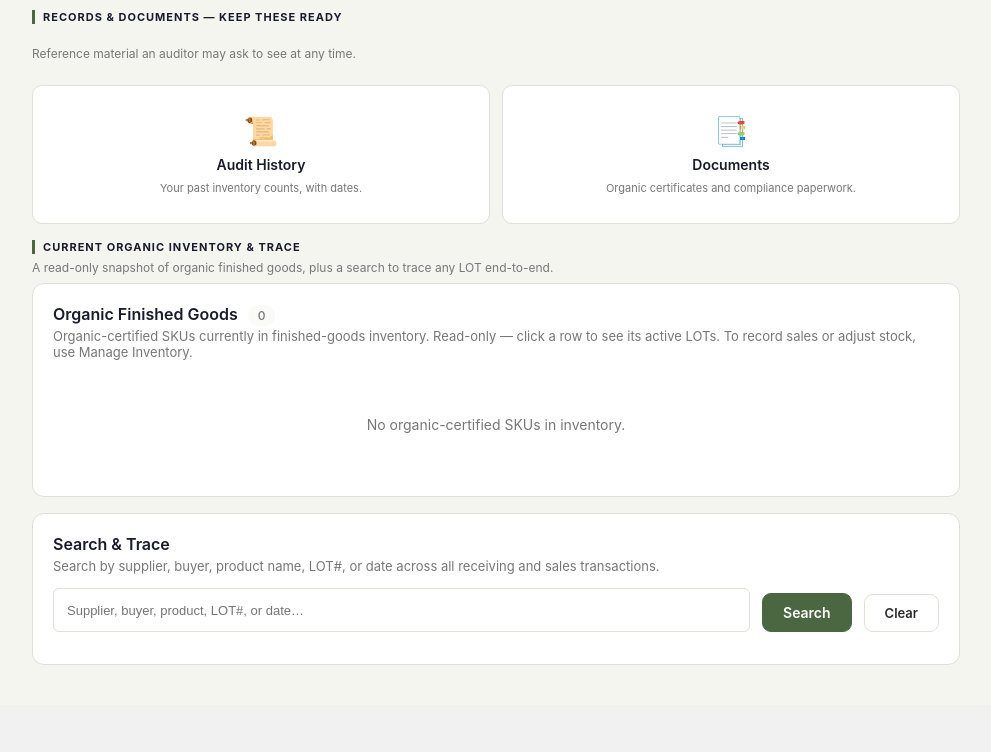
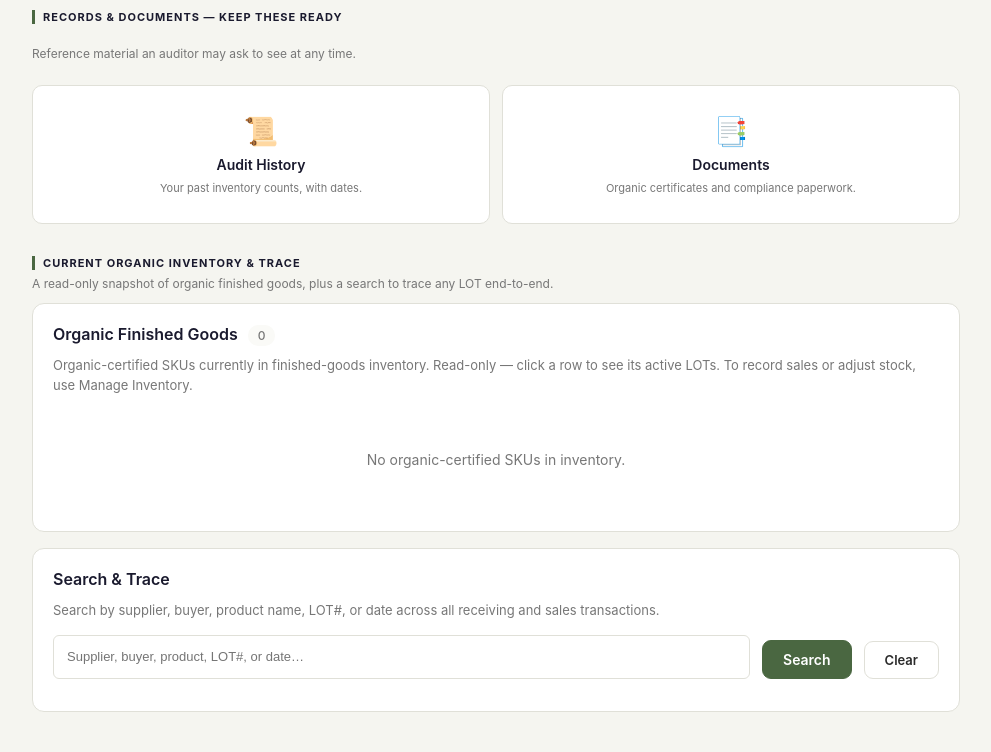
Before and after one commit to somabonebroth/soma-scheduler, a Flask app: page /organic-certification in a window 1280 px wide. Shown: the part 438-1190 px from the top of the page, without its empty margins (144-1135 px from the left). Before the commit the page ends 1103 px from the top, so only its background shows below. Run offline with Flask 3, Linux system fonts and the light colour scheme; the visitor is signed in with stand-in values (Sample User, id 1); data that the repository does not hold is empty.

Commit message:
style(organic-cert): fix spacing & type consistency in inventory/trace section
Match the new section to the page's existing rhythm:
- restore the standard 12px card-heading gap (was crammed to 4px — the main
  "crowded" feel)
- give the section label 32px top separation from the dashboard grid above,
  matching the gap between the two dashboard sections
- pin the FG-row SKU name to 14px (was inheriting the 16px body default,
  rendering larger than the 14px dash-btn labels)
- replace inline description styles with a shared .card-desc (13px, matching
  .oc-intro)

Co-Authored-By: Claude Opus 4.8 <noreply@anthropic.com>

```diff
--- a/templates/organic_certification.html
+++ b/templates/organic_certification.html
@@ -19,6 +19,11 @@
 .dash-btn .step { position: absolute; top: 8px; left: 8px; width: 22px; height: 22px; border-radius: 50%; background: var(--accent); color: #fff; font-size: 12px; font-weight: 700; display: flex; align-items: center; justify-content: center; line-height: 1; }
 .section-label { font-size: 11px; font-weight: 700; color: var(--dark); text-transform: uppercase; letter-spacing: 1px; margin-top: 16px; margin-bottom: 6px; border-left: 3px solid var(--accent); padding-left: 8px; }
 .section-note { font-size: 12px; color: var(--text-light); margin: 0 0 8px; }
+/* Separate the inventory/trace block from the dashboard grid above it, matching
+   the rhythm between the two dashboard sections. */
+.oc-trace-label { margin-top: 32px; }
+/* Card descriptions — same size/colour as .oc-intro for a consistent type scale. */
+.card-desc { font-size: 13px; line-height: 1.5; color: var(--text-light); margin: 0 0 14px; }
 .oc-intro { margin: 0 0 4px; font-size: 13px; color: var(--text-light); line-height: 1.5; }
 .oc-intro strong { color: var(--dark); }
 /* Page-local layout for the inventory + trace section (mirrored from organic.html
@@ -35,7 +40,7 @@
 /* Organic FG quick-view rows */
 .oc-fg-row { display: flex; align-items: center; gap: 12px; padding: 12px 4px; border-bottom: 1px solid var(--border); cursor: pointer; }
 .oc-fg-row:hover { background: #f5f7f0; }
-.oc-fg-row .oc-fg-name { flex: 1; min-width: 160px; font-weight: 600; color: var(--dark); }
+.oc-fg-row .oc-fg-name { flex: 1; min-width: 160px; font-size: 14px; font-weight: 600; color: var(--dark); }
 .oc-fg-row .oc-fg-sub { font-size: 11px; color: var(--text-light); font-weight: 400; margin-top: 3px; }
 .oc-fg-row .oc-fg-stock { font-size: 16px; font-weight: 700; min-width: 64px; text-align: right; }
 .oc-fg-row .oc-fg-stock.zero { color: var(--text-light); }
@@ -70,20 +75,20 @@
         </div>
     </div>
 
-    <div class="section-label">Current organic inventory &amp; trace</div>
+    <div class="section-label oc-trace-label">Current organic inventory &amp; trace</div>
     <p class="section-note">A read-only snapshot of organic finished goods, plus a search to trace any LOT end-to-end.</p>
 
     <!-- Organic FG quick view (read-only) -->
-    <div class="card" style="margin-top:8px;">
-        <h2 style="margin-bottom:4px;">Organic Finished Goods <span class="count-badge" id="oc-fg-count">—</span></h2>
-        <p style="font-size:13px;color:var(--text-light);margin-bottom:14px;">Organic-certified SKUs currently in finished-goods inventory. Read-only — click a row to see its active LOTs. To record sales or adjust stock, use Manage Inventory.</p>
+    <div class="card" style="margin-top:12px;">
+        <h2>Organic Finished Goods <span class="count-badge" id="oc-fg-count">—</span></h2>
+        <p class="card-desc">Organic-certified SKUs currently in finished-goods inventory. Read-only — click a row to see its active LOTs. To record sales or adjust stock, use Manage Inventory.</p>
         <div id="oc-fg-container"><div class="empty-state">Loading…</div></div>
     </div>
 
     <!-- Search & Trace (embedded) -->
     <div class="card">
-        <h2 style="margin-bottom:4px;">Search &amp; Trace</h2>
-        <p style="font-size:13px;color:var(--text-light);margin-bottom:14px;">Search by supplier, buyer, product name, LOT#, or date across all receiving and sales transactions.</p>
+        <h2>Search &amp; Trace</h2>
+        <p class="card-desc">Search by supplier, buyer, product name, LOT#, or date across all receiving and sales transactions.</p>
         <div class="search-bar">
             <input id="trace-query" placeholder="Supplier, buyer, product, LOT#, or date…" oninput="doTraceDebounced()">
             <button class="btn btn-primary" onclick="doTrace()">Search</button>
```
